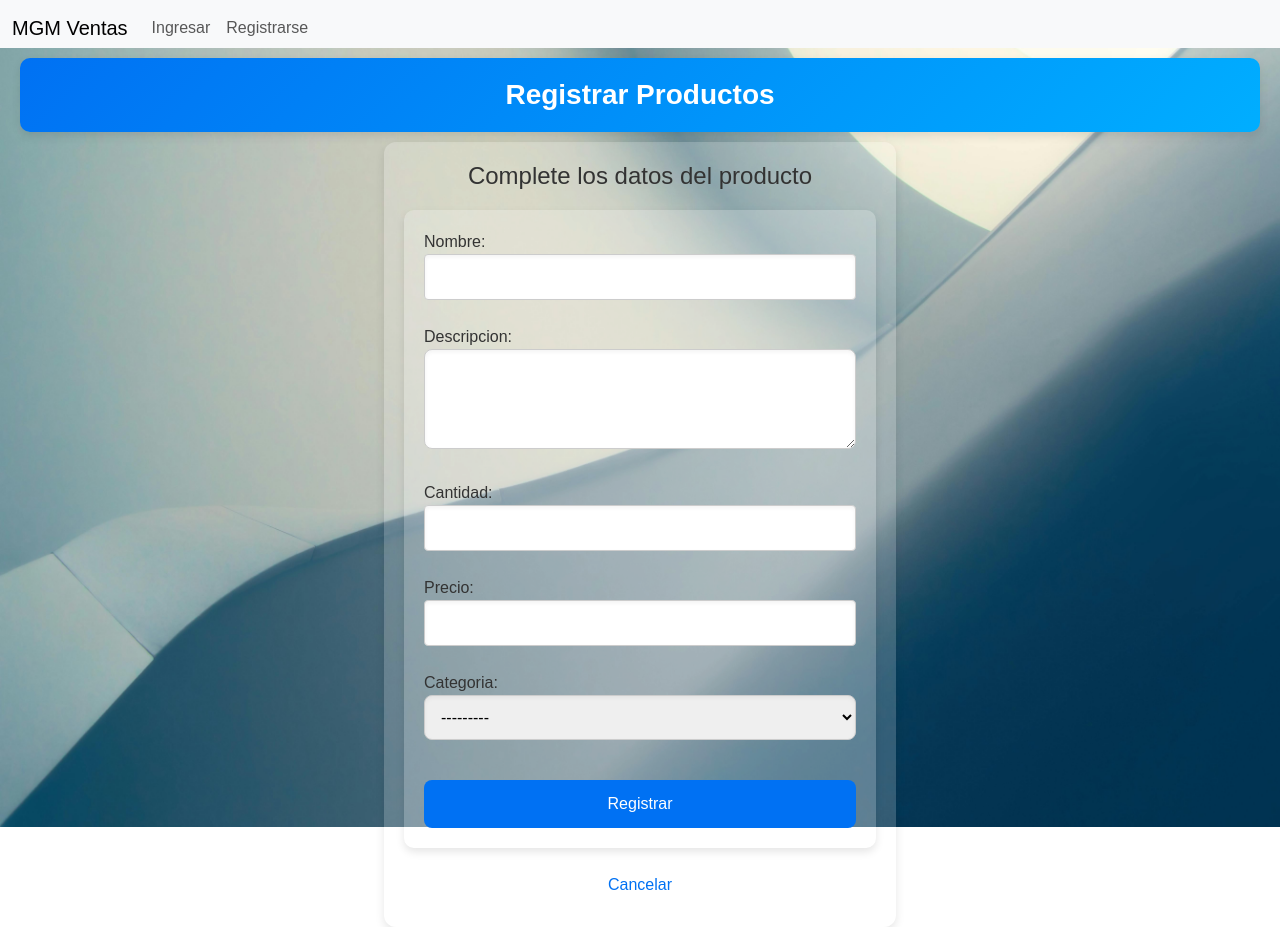
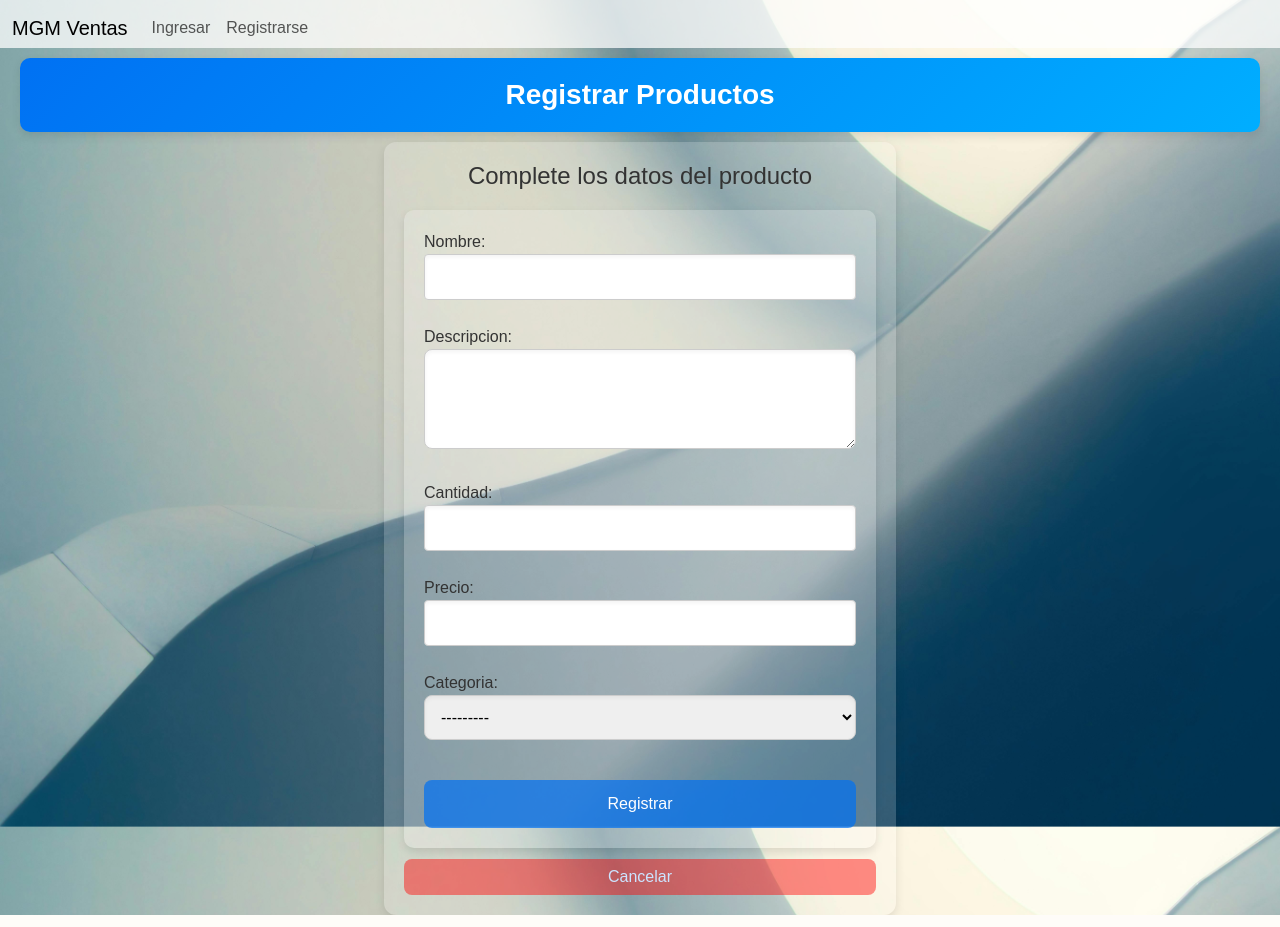
Before and after one commit to GoNf55/Ventas-Testing, a Django app: page /stock/addproducto/ in a window 1280 px wide. Run offline with Django 4.2, Linux system fonts and the light colour scheme; data that the repository does not hold is empty; some libraries are stand-ins or nearby versions.

Commit message:
templates cambios

```diff
--- a/VentasTesting/appCore/templates/appCore/base.html
+++ b/VentasTesting/appCore/templates/appCore/base.html
@@ -9,7 +9,7 @@
     <title>{% block title %} MGM - Ventas {% endblock%}</title>
 </head>
 <body>
-    <nav class="navbar navbar-expand-lg bg-body-tertiary">
+    <nav class="navbar navbar-expand-lg">
         <div class="container-fluid">
           <a class="navbar-brand" href="{% url 'home' %}">MGM Ventas</a>
           <button class="navbar-toggler" type="button" data-bs-toggle="collapse" data-bs-target="#navbarNav" aria-controls="navbarNav" aria-expanded="false" aria-label="Toggle navigation">
--- a/VentasTesting/static/appCore/css/styles.css
+++ b/VentasTesting/static/appCore/css/styles.css
@@ -1,14 +1,14 @@
 .navbar {
     border-bottom: none;
+    background-color:rgba(255, 255, 255, 0.745);
     margin-bottom: 0;
     padding-bottom: 0;
 }
 
 body{
     background-image: url('./background.jpg');
-    background-size: cover;
-    background-repeat: no-repeat;
-    background-position: center;
+    background-size:cover;
+    background-position:center;
     font-family: Arial, sans-serif;
     color: #333;
     height: 100vh;
@@ -77,7 +77,7 @@ nav {
     display: flex;
     justify-content: space-between;
     align-items: center;
-    background: linear-gradient(135deg, #0071f3, #00aeff);
+    background-color:rgba(0, 174, 255, 0.454);
     color: white;
     border-radius: 10px;
     box-shadow: 0px 4px 10px rgba(0, 0, 0, 0.1);
@@ -398,7 +398,7 @@ td button:hover {
 .addmod-form-sec__div form button {
     padding: 12px 20px;
     margin-top: 15px;
-    background-color: #0071f3;
+    background-color: #0071f3b5;
     color: white;
     border: none;
     border-radius: 8px;
@@ -414,18 +414,19 @@ td button:hover {
 
 .addmod-form-sec__div a {
     text-decoration: none;
-    color: #0071f3;
+    background-color: #ff000071;
     font-size: 16px;
-    margin-top: 15px;
+    color: #cce4ff;
+    margin-top: 11px;
     display: inline-block;
     text-align: center;
-    padding: 10px 20px;
+    padding: 6px 14px;
     border-radius: 8px;
     transition: background-color 0.3s ease, box-shadow 0.3s ease;
 }
 
 .addmod-form-sec__div a:hover {
-    background-color: #e6f1ff;
+    background-color: #ff0000;
     box-shadow: 0px 4px 8px rgba(0, 0, 0, 0.1);
 }
 
```
